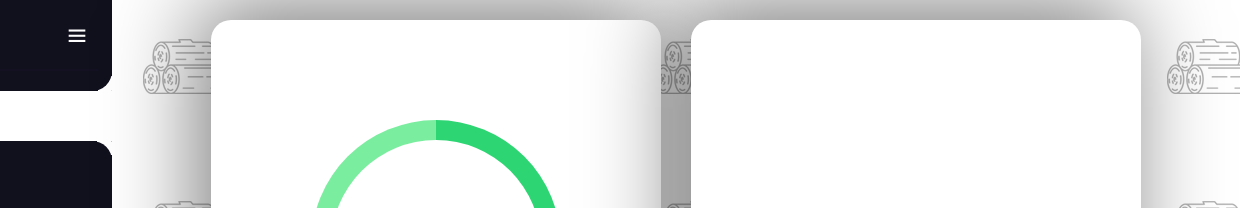
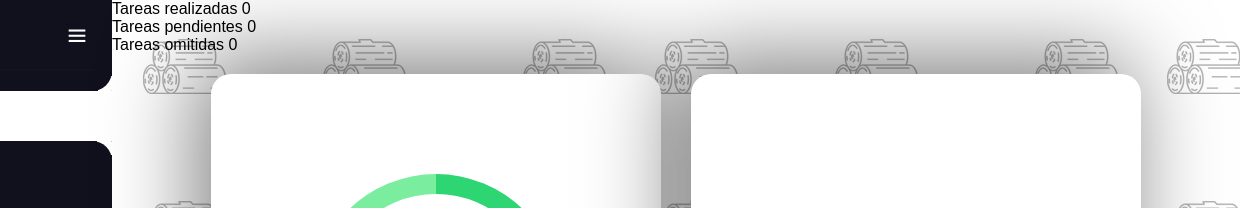
Before and after one commit to KloutDevs/Liber, an Electron app: page src/views/index.html in a window 1368 px wide. Shown: the top 208 px of the page, 128-1368 px from the left. Drawn offline with Linux system fonts and the light colour scheme; files whose address does not match are found by name.

Commit message:
Added normal statistics

```diff
--- a/src/views/index.html
+++ b/src/views/index.html
@@ -76,7 +76,12 @@
   <div class="main_content main-content-active">
     <div id="general">
 
+      <div class="normalStatistic">
+        <div class="n_box">Tareas realizadas <span>0</span></div>
+        <div class="n_box">Tareas pendientes <span>0</span></div>
+        <div class="n_box">Tareas omitidas <span>0</span></div>
       </div>
+
       <div class="graphBox">
         <div class="box progress">
           <div class="circular-progress">
@@ -90,6 +95,8 @@
           <canvas id="pieChart" width="100" height="100"></canvas>
         </div>
       </div>
+      <div class="taskList"></div>
+    </div>
   </div>
   <script src="../public/js/main.js"></script>
 
```
Lines whose indentation alone changed are shown as unchanged.
